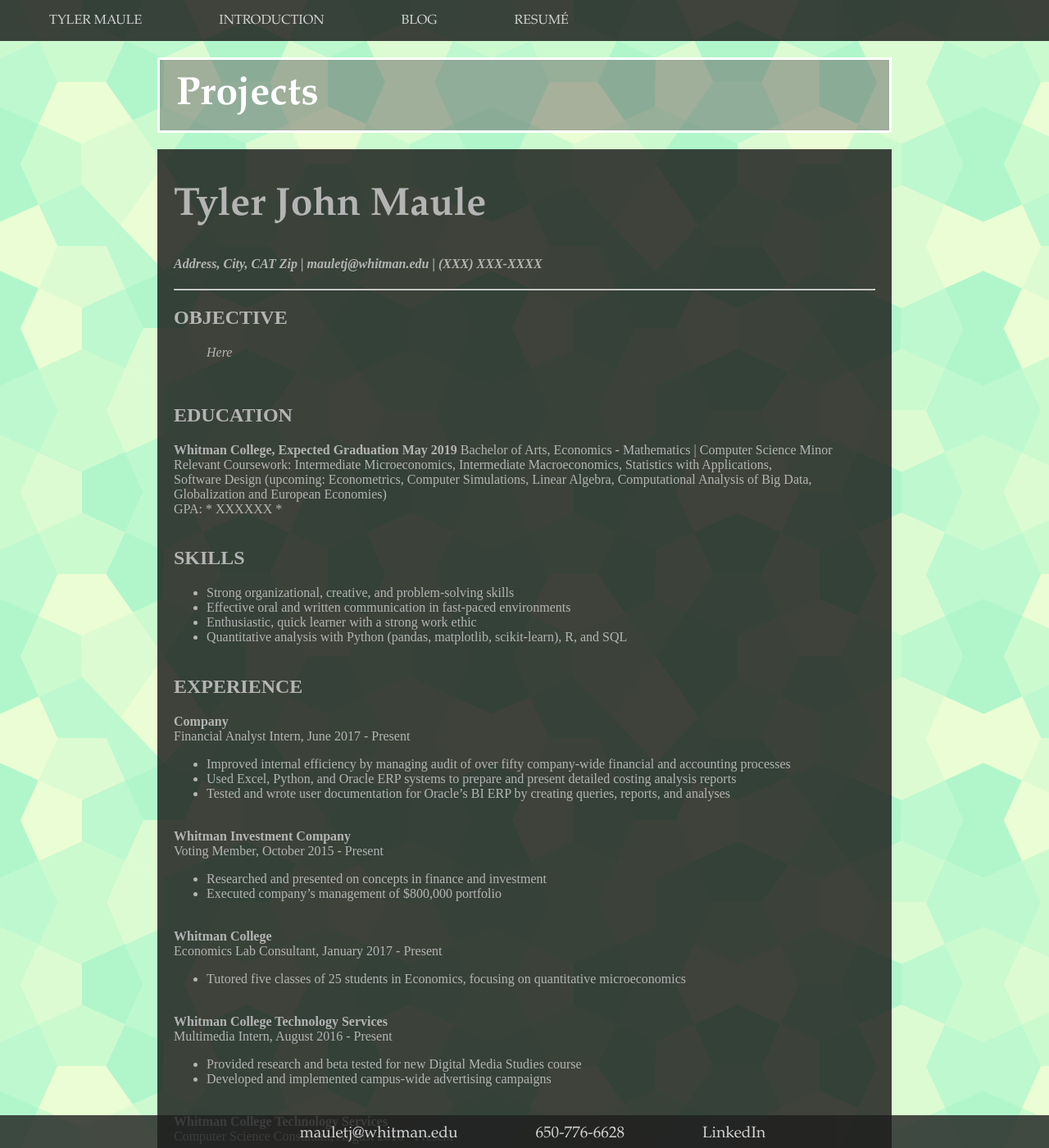
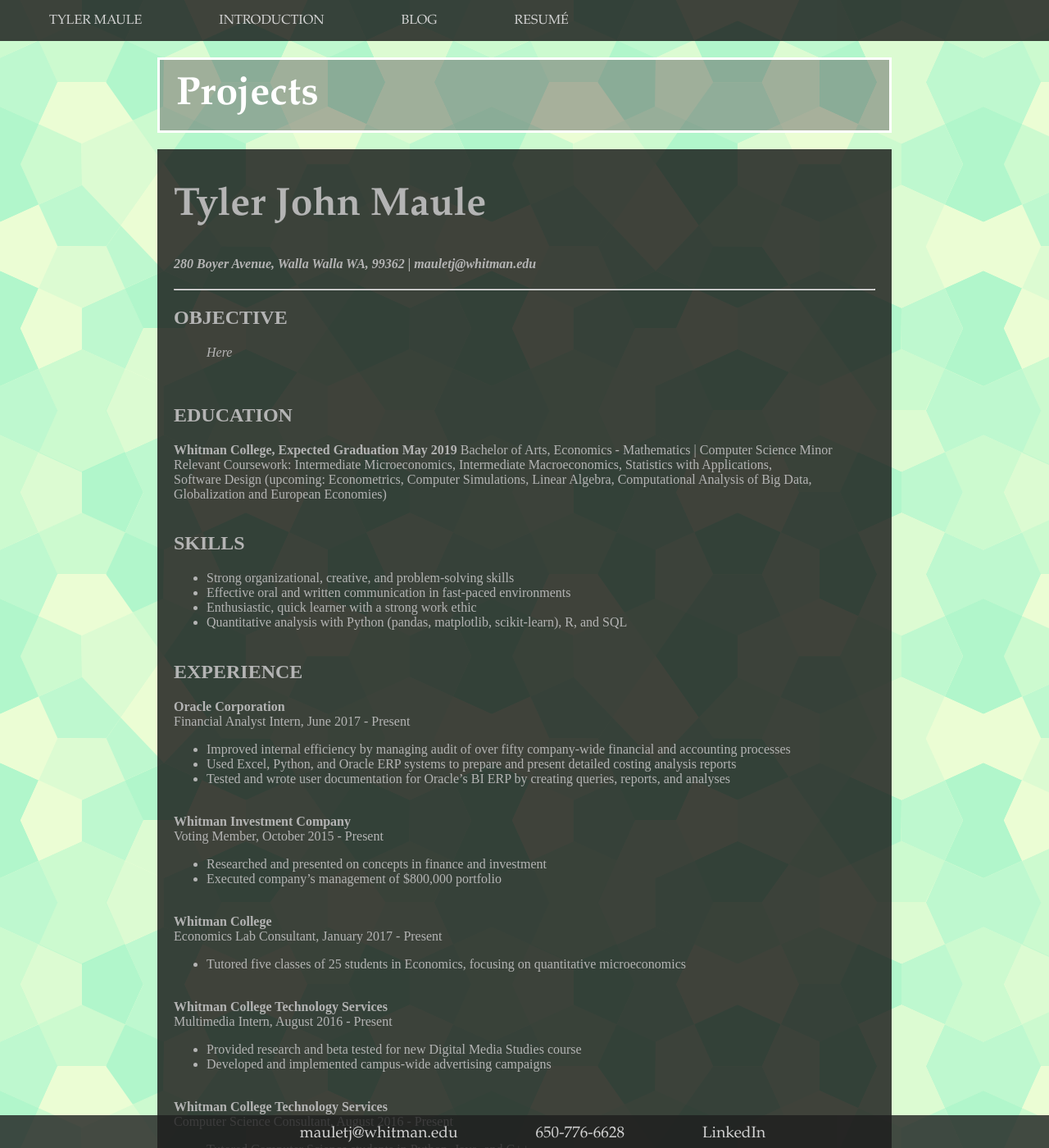
Before and after one commit to tylermaule/tylermaule.github.io, a Jekyll site: the page built from projects.html, in a window 1280 px wide and 1400 px high. Shown: the whole window at 82% size. Built offline with Jekyll 4.4.1, drawn with Linux system fonts in a browser that asks for light colours.

Commit message:
more resume details

```diff
--- a/_includes/resume.md
+++ b/_includes/resume.md
@@ -1,6 +1,5 @@
 # Tyler John Maule
-#### *Address, City, CAT Zip | mauletj@whitman.edu | (XXX) XXX-XXXX*
-
+#### *280 Boyer Avenue, Walla Walla WA, 99362 | mauletj@whitman.edu*
 ---
 
 ## **OBJECTIVE**
@@ -13,7 +12,6 @@
 Bachelor of Arts, Economics - Mathematics | Computer Science Minor
 Relevant Coursework: Intermediate Microeconomics, Intermediate Macroeconomics, Statistics with Applications,
 Software Design (upcoming: Econometrics, Computer Simulations, Linear Algebra, Computational Analysis of Big Data, Globalization and European Economies)
-GPA: * XXXXXX *
 <br>
 
 ## **SKILLS**
@@ -25,7 +23,7 @@ GPA: * XXXXXX *
 
 ## **EXPERIENCE**
 
-**Company**
+**Oracle Corporation**
 Financial Analyst Intern, June 2017 - Present
 -  Improved internal efficiency by managing audit of over fifty company-wide financial and accounting processes
 -  Used Excel, Python, and Oracle ERP systems to prepare and present detailed costing analysis reports
```
